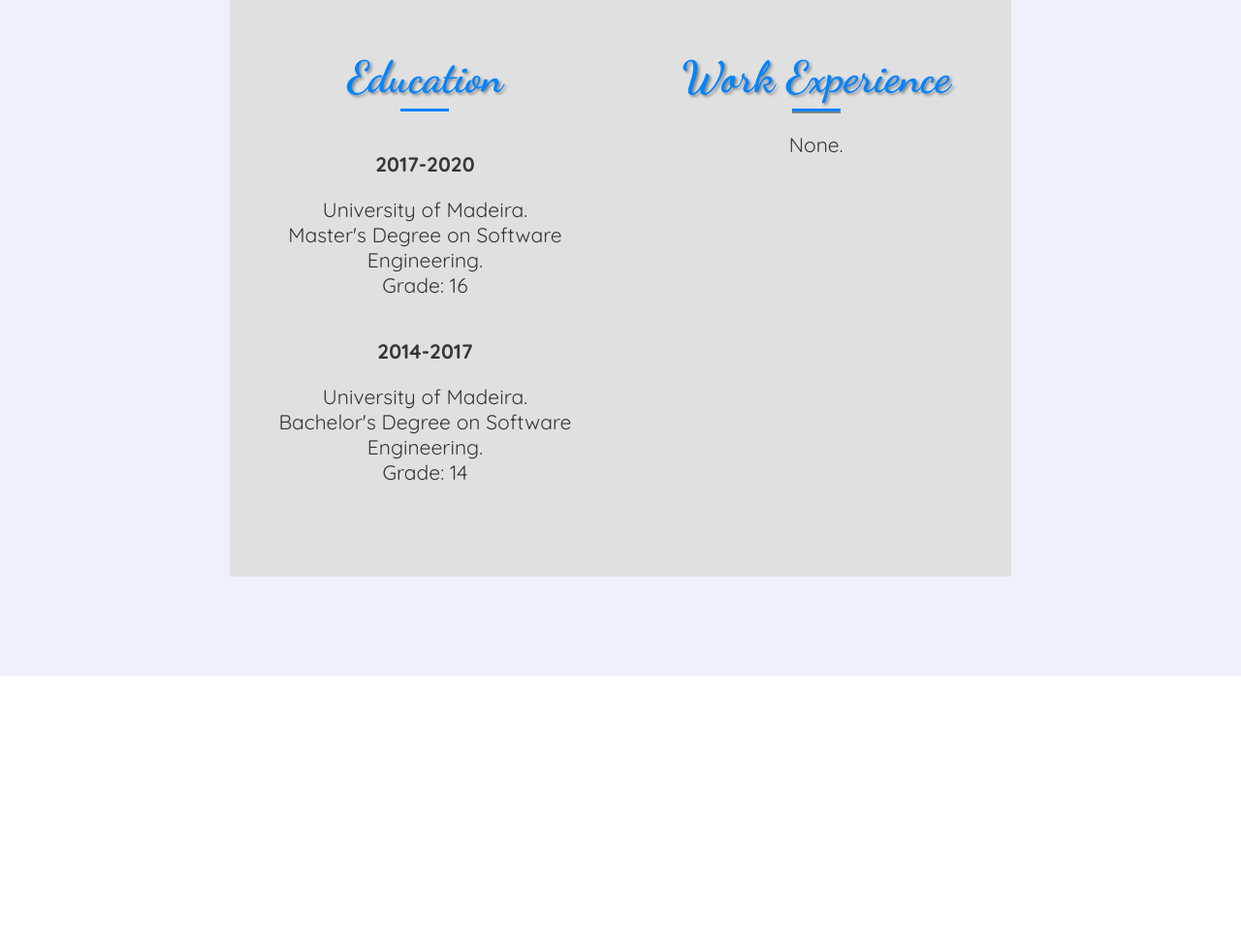
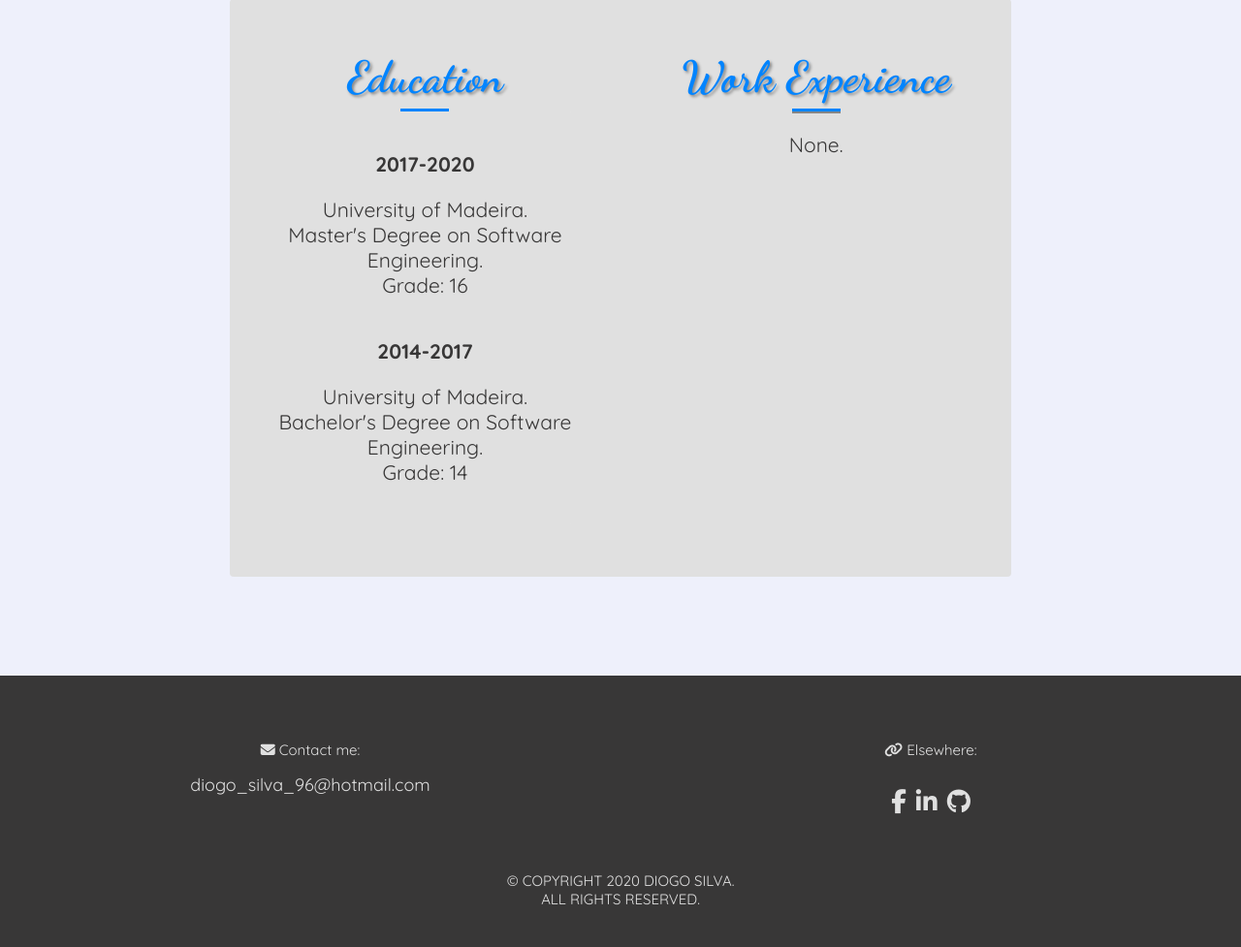
Before and after one commit to diogosilva96/portfolio, a plain HTML site: page index.html in a window 1280 px wide. Shown: the part 1990-2967 px from the top of the page at 97% size. Before the commit the page ends 2687 px from the top, so only its background shows below. Drawn offline with Linux system fonts and the light colour scheme; a web font is replaced by a local one.

Commit message:
footer fix

```diff
--- a/index.html
+++ b/index.html
@@ -24,9 +24,9 @@
                 <p>Software Engineer
                 <br>Madeira, Portugal <img src="https://www.countryflags.io/pt/flat/48.png" ></p>
                 <div class="flex-container">
-                    <a href="" class="link"><i class="fab fa-facebook-f fa-2x"></i></a>
-                    <a href="https://www.linkedin.com/in/diogo-silva-0716751b3/" class="link"><i class="fab fa-linkedin-in fa-2x"></i></a>
-                    <a href="https://github.com/diogosilva96" class="link"><i class="fab fa-github fa-2x"></i></a>
+                    <a href=""><i class="fab fa-facebook-f fa-2x"></i></a>
+                    <a href="https://www.linkedin.com/in/diogo-silva-0716751b3/"><i class="fab fa-linkedin-in fa-2x"></i></a>
+                    <a href="https://github.com/diogosilva96"><i class="fab fa-github fa-2x"></i></a>
                 </div>
             </div>
         </div>
@@ -64,7 +64,33 @@
                 <p>None.</p>
             </div>
         </div>
-
+    </section>
+    <section id="footer">
+        <div class="flex-container">
+            <div class="flex-item">
+                <div class="flex-container">
+                    <div class="flex-item" id="contact">
+                        <p><i class="fas fa-envelope"></i> Contact me:</p>
+                            <p id="email">diogo_silva_96@hotmail.com</p>
+                    </div>
+                    <div class="flex-item">
+                            <p id="elsewhere"><i class="fas fa-link"></i> Elsewhere:</p>
+                            <div class="flex-container" id="links">
+                                <a href=""><i class="fab fa-facebook-f"></i></a>
+                                <a href="https://www.linkedin.com/in/diogo-silva-0716751b3/"><i class="fab fa-linkedin-in"></i></a>
+                                <a href="https://github.com/diogosilva96"><i class="fab fa-github"></i></a>
+                            </div>
+                    </div>
+                </div>
+            </div>
+            <div class="flex-item" id="copyright">
+                <p>
+                    © COPYRIGHT 2020 DIOGO SILVA.
+                    <br>
+                    ALL RIGHTS RESERVED.
+                </p>
+            </div>
+        </div>
     </section>
 </body>
 </html>
--- a/style.scss
+++ b/style.scss
@@ -84,13 +84,6 @@ body {
                 .flex-container{
                     padding-top:10%;
                     justify-content: space-evenly;
-                    i{
-                        transition:1s;
-
-                    }
-                    i:hover{
-                        color:var(--dark-blue-color);
-                    }
                 }
                 h2{
                     color:var(--dark-blue-color);
@@ -108,9 +101,18 @@ body {
 
 }
 
-i{
+a i{
     color: var(--darker-gray-color);
+    transition:1s;
+    margin:0;
+    padding:0;
+    border:0;
+    &:hover{
+        color:var(--dark-blue-color);
+    }
 }
+
+
 #about {
     padding-top:8%;
     padding-bottom:8%;
@@ -165,6 +167,65 @@ i{
         }
     }
 }
+
+#footer {
+    margin:0;
+    padding:0;
+    .flex-container{
+        background-color:var(--darker-gray-color);
+        padding:2% 0;
+        flex-direction: column;
+        justify-content: flex-start;
+        align-items:flex-start;
+        .flex-item{
+            width:100%;
+            margin:0;
+            height:100%;
+            .flex-container{
+                flex-direction: row;
+
+                .flex-item {
+                    margin: 0 auto;
+                    height:100%;
+                    width:100%;
+                    #links{
+                        margin: 0 auto;
+                        flex-direction: row;
+                        justify-content:center;
+                        align-items:center;
+                        a{
+                            padding:0;
+                            border:0;
+                            i{
+                                font-size:2.5rem;
+                                &:hover{
+                                    color:var(--dark-blue-color) !important;
+                                }
+                                padding:0.5rem;
+                            }
+                        }
+                    }
+                    #email {
+                        margin:auto;
+                        font-size:1.8rem;
+                    }
+
+
+                }
+            }
+        }
+        i{
+            color:var(--darkish-white-color) !important;
+
+        }
+        p{
+            color:var(--darkish-white-color);
+            text-align:center;
+            font-size: 1.5rem;
+        }
+    }
+
+}
 .section-heading {
     margin:0 0;
     font-weight: none;
@@ -173,6 +234,10 @@ i{
     color:var(--dark-blue-color);
 }
 
+a{
+    text-decoration:none;
+    color:var(--darkish-white-color);
+}
 .section-heading::after {
     content:'';
     display:block;
```
Also changed, not shown: style.css, 1 other file.
